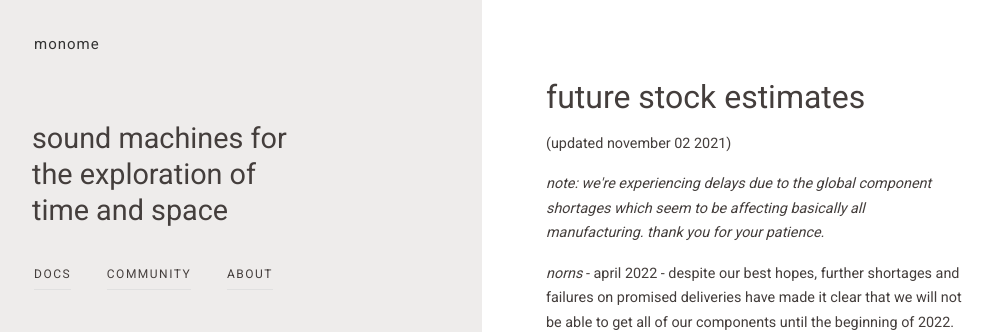
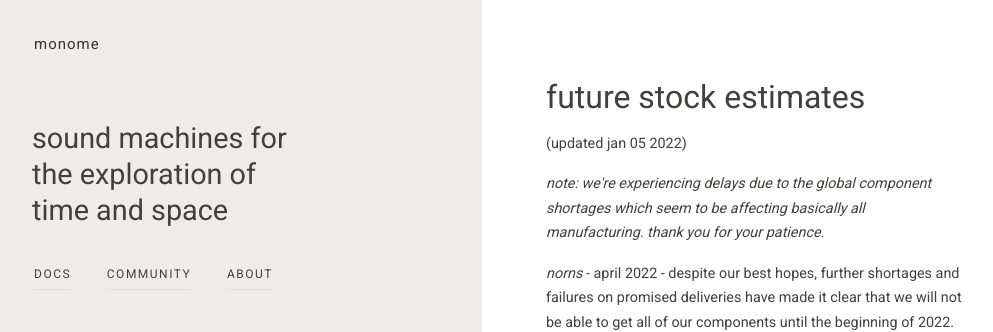
Before and after one commit to monome/monome.github.io, a Jekyll site: the page built from future.html, in a window 1280 px wide and 1036 px high. Shown: the top 332 px of the window, without its empty margins (30-1023 px from the left). Built offline with Jekyll 4.4.1, drawn with Linux system fonts in a browser that asks for light colours.

Commit message:
Update future.html

```diff
--- a/future.html
+++ b/future.html
@@ -4,7 +4,7 @@
 ---
 <div class="col-container">
   <h1>future stock estimates</h1>
-  <p>(updated november 02 2021)</p>
+  <p>(updated jan 05 2022)</p>
   <p><i>note: we're experiencing delays due to the global component shortages which seem to be affecting basically all manufacturing. thank you for your patience.</i></p>
   <p><i>norns</i> - april 2022 - despite our best hopes, further shortages and failures on promised deliveries have made it clear that we will not be able to get all of our components until the beginning of 2022. we are not currently taking pre-orders.</p>
   <p><i>norns shield</i> - february 2022 - as a note, it seems that raspberry pi 3b/3b+ stock is very low everywhere, so keep an eye out for them as we wait for shields to be back in stock</p>
```
